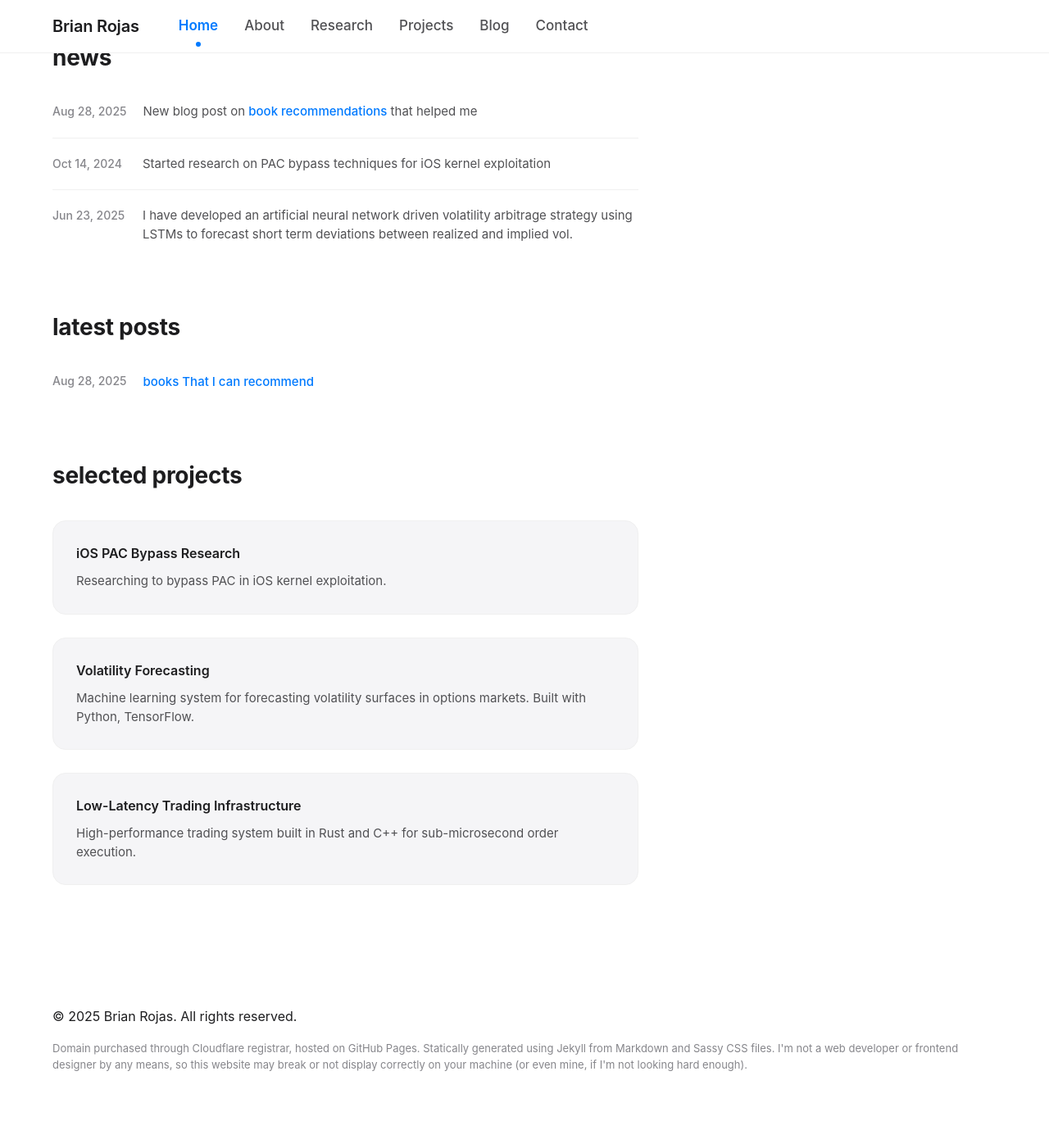
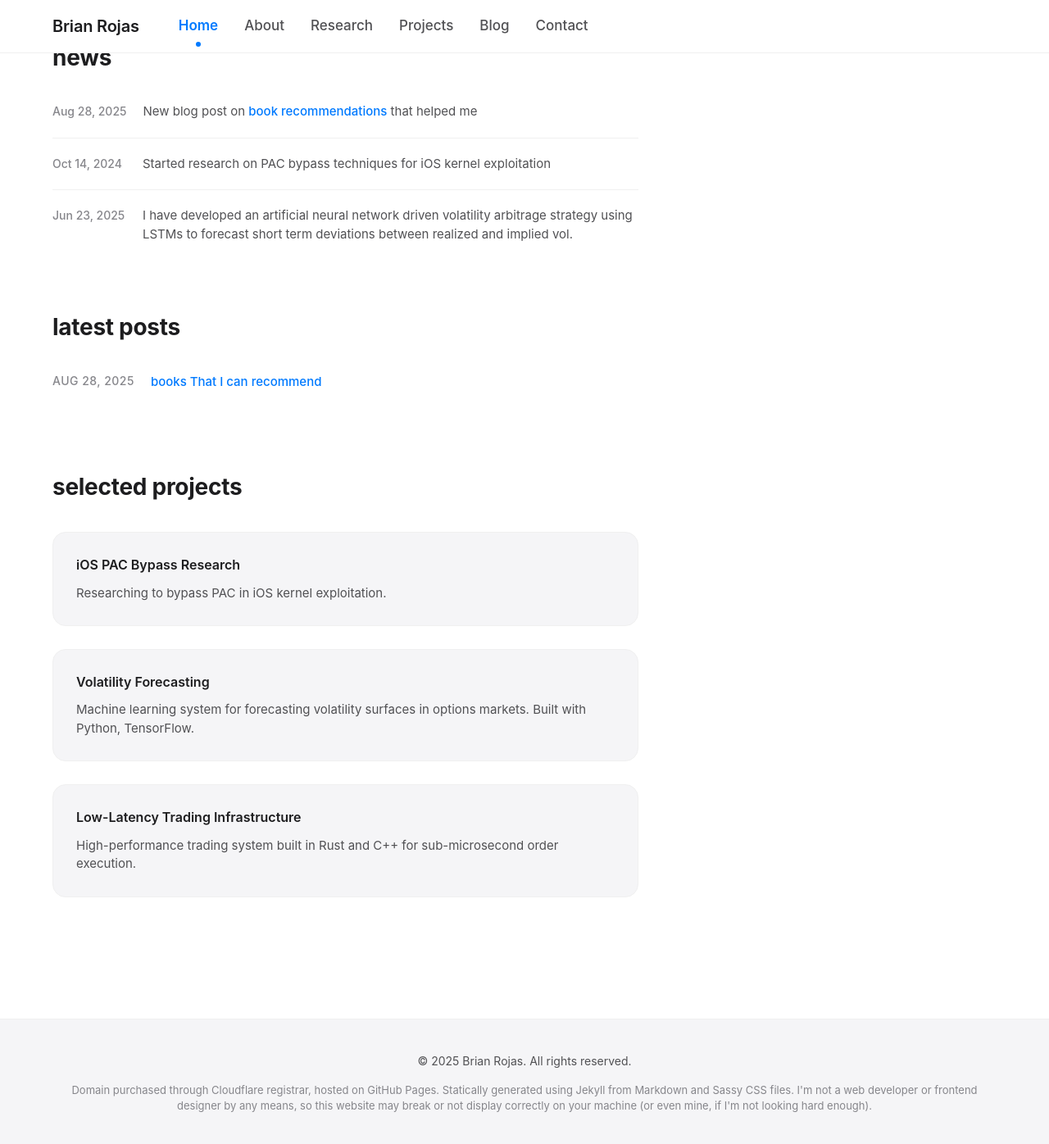
Before and after one commit to brianrojrc/brianrojrc.github.io, a Jekyll site: the page built from index.md, in a window 1280 px wide and 1400 px high, scrolled down 428 px. Shown: the top 1396 px of the window at 82% size. Built offline with Jekyll 4.4.1, drawn with Linux system fonts in a browser that asks for light colours; before the commit the page ends 1737 px from its top, so only the background shows below that.

Commit message:
Update style.scss

```diff
--- a/assets/css/style.scss
+++ b/assets/css/style.scss
@@ -879,3 +879,177 @@
         padding: 40px 20px;
     }
 }
+
+/* Blog post and footer fixes - Add to your style.css */
+
+/* Fix body and html for sticky footer */
+html, body {
+    height: 100%;
+}
+
+body {
+    display: flex;
+    flex-direction: column;
+}
+
+/* Main content should grow to fill space */
+main {
+    flex: 1 0 auto;
+}
+
+/* Footer should stick to bottom */
+footer {
+    flex-shrink: 0;
+    background: var(--bg-secondary);
+    border-top: 1px solid var(--border-light);
+    padding: 40px 0;
+    margin-top: auto;
+}
+
+footer .container {
+    text-align: center;
+}
+
+footer p {
+    color: var(--text-secondary);
+    font-size: 14px;
+    line-height: 1.5;
+    margin-bottom: 16px;
+}
+
+footer p:last-child {
+    margin-bottom: 0;
+}
+
+/* Blog post specific styles */
+.blog-post {
+    max-width: 800px;
+    margin: 0 auto;
+    padding: 60px 0;
+}
+
+.post-header {
+    margin-bottom: 48px;
+    padding-bottom: 32px;
+    border-bottom: 1px solid var(--border-light);
+}
+
+.post-date {
+    color: var(--text-tertiary);
+    font-size: 14px;
+    font-weight: 500;
+    text-transform: uppercase;
+    letter-spacing: 0.5px;
+    margin-bottom: 16px;
+}
+
+.blog-post h1 {
+    font-size: 42px;
+    font-weight: 700;
+    margin-bottom: 16px;
+    letter-spacing: -0.02em;
+    line-height: 1.1;
+    color: var(--text);
+}
+
+.post-excerpt {
+    font-size: 18px;
+    line-height: 1.6;
+    color: var(--text-secondary);
+    margin: 0;
+}
+
+.post-content {
+    font-size: 17px;
+    line-height: 1.7;
+    color: var(--text-secondary);
+}
+
+.post-content h1 {
+    font-size: 36px;
+    font-weight: 700;
+    margin: 48px 0 24px 0;
+    color: var(--text);
+    letter-spacing: -0.01em;
+}
+
+.post-content h2 {
+    font-size: 28px;
+    font-weight: 600;
+    margin: 40px 0 20px 0;
+    color: var(--text);
+    letter-spacing: -0.01em;
+}
+
+.post-content h3 {
+    font-size: 22px;
+    font-weight: 600;
+    margin: 32px 0 16px 0;
+    color: var(--text);
+}
+
+.post-content p {
+    margin-bottom: 24px;
+    line-height: 1.7;
+}
+
+.post-content em {
+    font-style: italic;
+    color: var(--accent);
+    font-weight: 500;
+}
+
+.post-content strong {
+    font-weight: 600;
+    color: var(--text);
+}
+
+/* Book recommendation specific styles */
+.post-content p em:first-child {
+    display: block;
+    font-size: 18px;
+    font-weight: 600;
+    margin-bottom: 12px;
+    color: var(--text);
+}
+
+/* Responsive adjustments */
+@media (max-width: 768px) {
+    .blog-post {
+        padding: 40px 0;
+    }
+
+    .blog-post h1 {
+        font-size: 32px;
+    }
+
+    .post-content {
+        font-size: 16px;
+    }
+
+    .post-content h1 {
+        font-size: 28px;
+    }
+
+    .post-content h2 {
+        font-size: 24px;
+    }
+
+    .post-content h3 {
+        font-size: 20px;
+    }
+
+    footer {
+        padding: 32px 0;
+    }
+}
+
+@media (max-width: 480px) {
+    .blog-post h1 {
+        font-size: 28px;
+    }
+
+    .post-excerpt {
+        font-size: 16px;
+    }
+}
```
